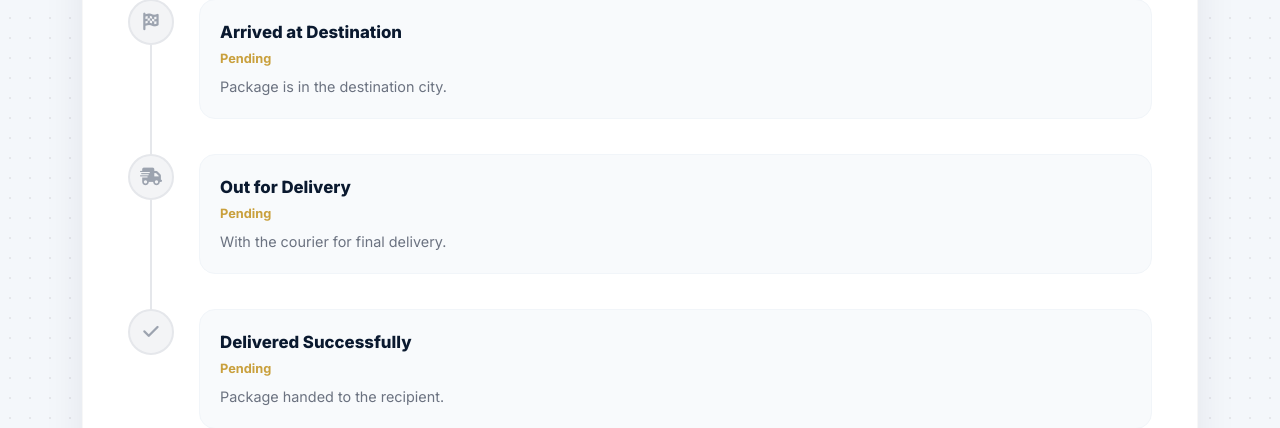
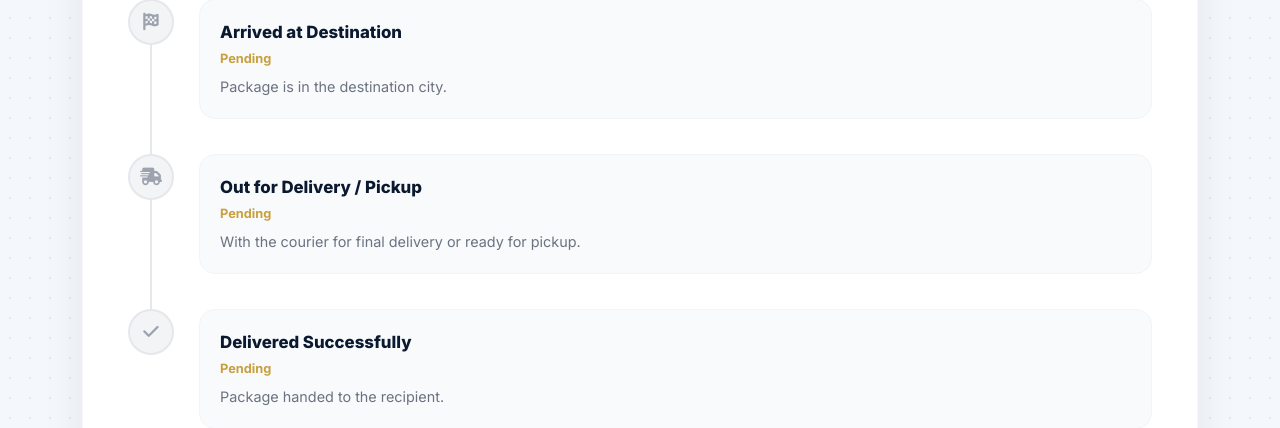
Before and after one commit to nadiapatterson57-dot/deejohnson-logistics, a Flask app: template templates/track.html in a window 1280 px wide. Shown: the part 2272-2700 px from the top of the page. Run offline with Flask 3, Linux system fonts and the light colour scheme; the template is opened without the code that fills it: values that come from a table or form of the project are taken from there, others are empty; tables that the repository leaves empty hold one stand-in row (values such as "Sample post"); some libraries are stand-ins or nearby versions.

Commit message:
Add files via upload

```diff
--- a/templates/track.html
+++ b/templates/track.html
@@ -376,9 +376,11 @@
                     </div>
                     <h2 class="tracking-code-display">{{ shipment.tracking_code }}</h2>
                 </div>
-                <div>
+                 <div>
                     {% if 'Delivered' in shipment.status %}
                         <div class="current-status-chip chip-delivered"><i class="fas fa-check-circle"></i> {{ shipment.status }}</div>
+                    {% elif 'Out for delivery' in shipment.status %}
+                        <div class="current-status-chip chip-transit"><i class="fas fa-truck-fast"></i> Out for Delivery / Pickup</div>
                     {% elif 'transit' in shipment.status.lower() or 'flight' in shipment.status.lower() %}
                         <div class="current-status-chip chip-transit"><i class="fas fa-plane"></i> {{ shipment.status }}</div>
                     {% else %}
@@ -524,9 +526,9 @@
                         {% if active_stage > 10 %}<i class="fas fa-check"></i>{% else %}<i class="fas fa-truck-fast"></i>{% endif %}
                     </div>
                     <div class="step-content">
-                        <div class="step-title">Out for Delivery</div>
+                        <div class="step-title">Out for Delivery / Pickup</div>
                         <div class="step-date">{% if active_stage > 10 %}{{ shipment.last_update.strftime('%b %d') }}{% elif active_stage == 10 %}In progress...{% else %}Pending{% endif %}</div>
-                        <div class="step-desc">With the courier for final delivery.</div>
+                        <div class="step-desc">With the courier for final delivery or ready for pickup.</div>
                     </div>
                 </div>
 
```
